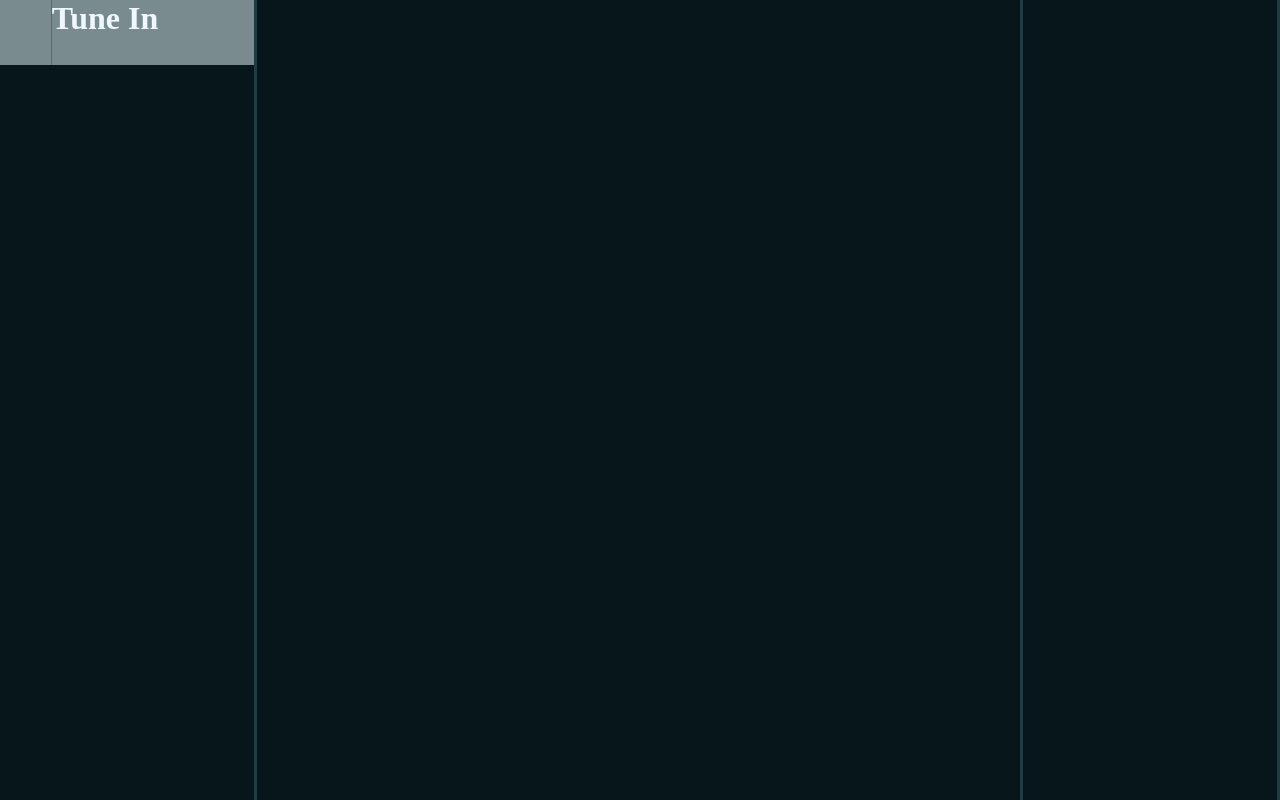
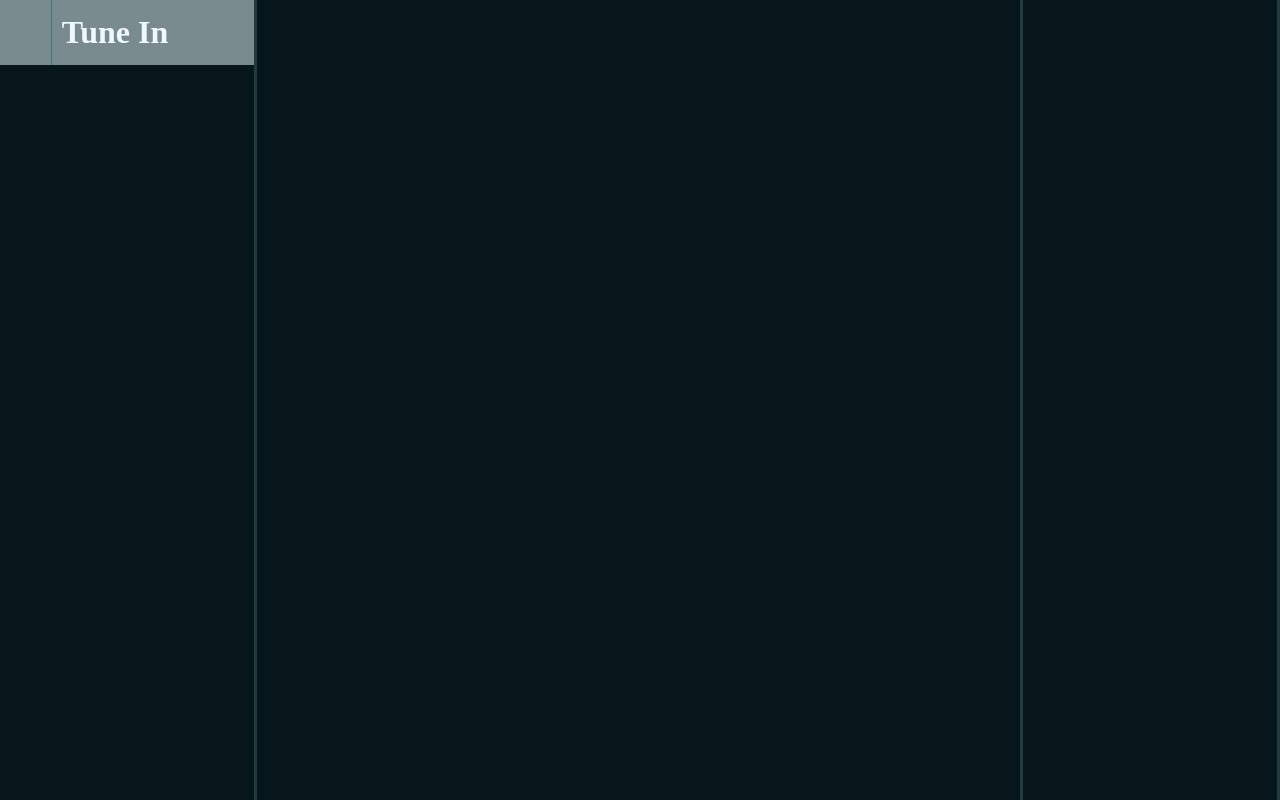
Before and after one commit to rohansamanta23/skillx-sem3, a plain HTML site: page index.html in a window 1280 px wide. Drawn offline with Linux system fonts and the light colour scheme.

Commit message:
Add files via upload

```diff
--- a/index.html
+++ b/index.html
@@ -33,13 +33,14 @@
         }
 
         .title{
-            position: relative;
             border-left: 1px solid #3D737F;
+            display: flex;
+            align-items: center;
+            justify-content: start;
         }
         h1{
-            position: absolute;
-            width: 100%;
             text-align: left;
+            padding: 0px 10px;
         }
         .middle{
             width: 60%;
```
